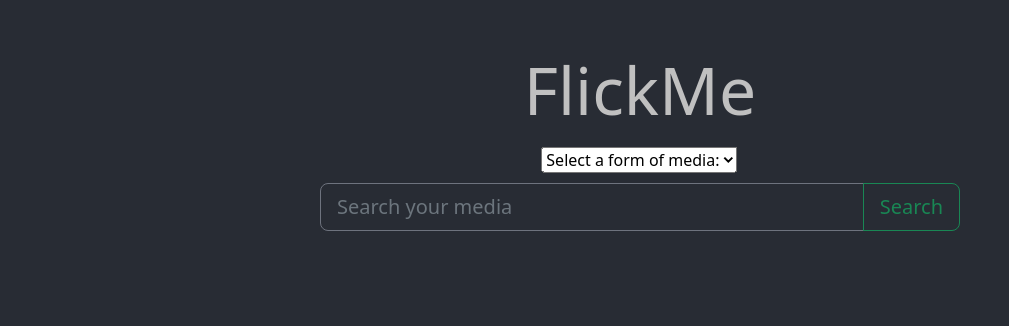
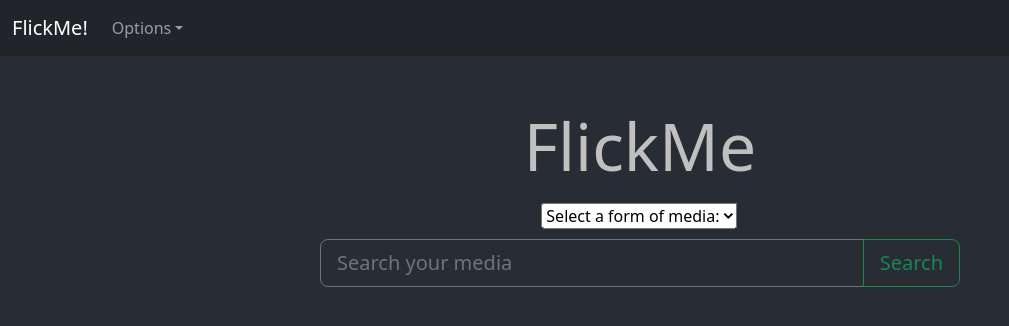
Before and after one commit to bnaftali1/cse5914-capstone, a React (Create React App) app: page / in a window 1280 px wide. Shown: the top 326 px of the page, without its empty margins (0-1009 px from the left). Built offline with nearby package versions, Linux system fonts and the light colour scheme.

Commit message:
Added navbar

```diff
--- a/src/App.js
+++ b/src/App.js
@@ -1,13 +1,56 @@
 import "./style.css";
 import "bootstrap/dist/css/bootstrap.min.css";
+import Container from 'react-bootstrap/Container';
+import Nav from 'react-bootstrap/Nav';
+import Navbar from 'react-bootstrap/Navbar';
+import NavDropdown from 'react-bootstrap/NavDropdown';
 
 import React, { useState } from "react";
 
 import Search from "./search";
 function App() {
-  const [results, setResults] = useState([]);
+    const [results, setResults] = useState([]);
+    const [navbarOptions, SetNavbarOptions] = useState(null);
+    const GenerateNavOpitons = () => {
+
+        if (navbarOptions == null) {
+
+            SetNavbarOptions(
+              );
+
+        }
+        else {
+            SetNavbarOptions(null);
+        }
+    };
   return (
-    <>
+      <>
+          <Navbar variant="dark" bg="dark" expand="lg">
+              <Container fluid>
+                  <Navbar.Brand href="#home">FlickMe!</Navbar.Brand>
+                  <Navbar.Toggle aria-controls="navbar-dark-example" />
+                  <Navbar.Collapse id="navbar-dark-example">
+                      <Nav>
+                          <NavDropdown
+                              id="nav-dropdown-dark-example"
+                              title="Options"
+                              menuVariant="dark"
+                          >
+                              <NavDropdown.Item href="#action/3.1">Action</NavDropdown.Item>
+                              <NavDropdown.Item href="#action/3.2">
+                                  Another action
+                              </NavDropdown.Item>
+                              <NavDropdown.Item href="#action/3.3">Something</NavDropdown.Item>
+                              <NavDropdown.Divider />
+                              <NavDropdown.Item href="#action/3.4">
+                                  Separated link
+                              </NavDropdown.Item>
+                          </NavDropdown>
+                      </Nav>
+                  </Navbar.Collapse>
+              </Container>
+          </Navbar>
+
       <div className="App">
         <div className="Wrapper">
           <Search results={results} setResults={setResults} />
--- a/src/search.js
+++ b/src/search.js
@@ -2,6 +2,7 @@
 import "bootstrap/dist/css/bootstrap.min.css";
 import Button from "react-bootstrap/Button";
 import Table from "react-bootstrap/Table";
+
 import Form from "react-bootstrap/Form";
 import InputGroup from "react-bootstrap/InputGroup";
 import React, { useState } from "react";
@@ -420,7 +421,8 @@
   };
 
   return (
-    <>
+      <>
+
       <div class="dropdown">
         {savedMovies.length > 0 && (
           <select value={selectedLink1} onChange={handleDropDownMenuChange1}>
```
